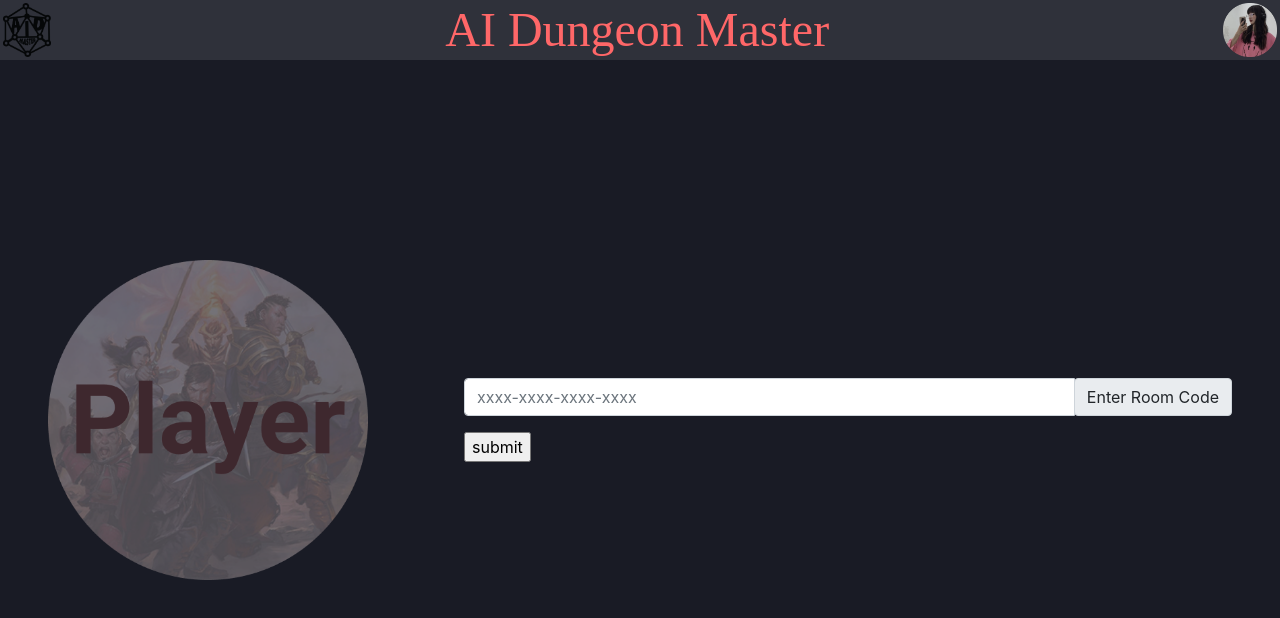
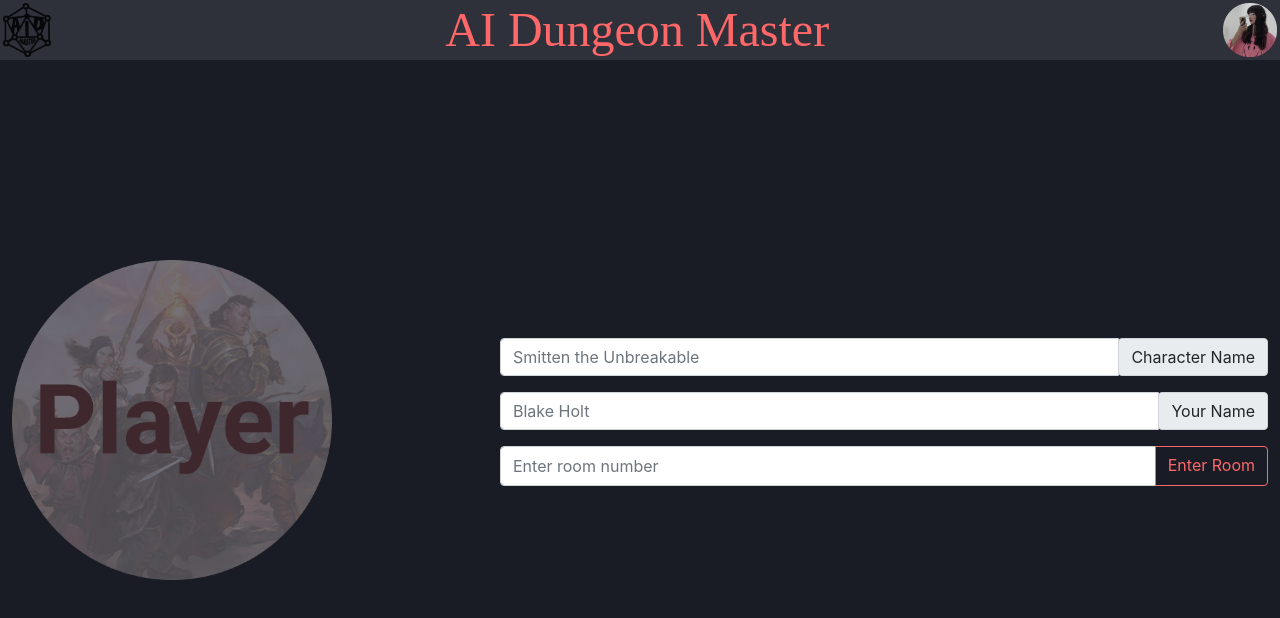
Before and after one commit to fadiatamny/AID-Master, a React (Create React App) app in the folder fate/: page /AdventurerLogin in a window 1280 px wide. Shown: the top 618 px of the page. Built offline with nearby package versions, Linux system fonts and the light colour scheme; no server answers; a web font is replaced by a local one.

Commit message:
connects to both player and dm

```diff
--- a/fate/src/pages/GameScreen/Chat/ChatWindow/index.tsx
+++ b/fate/src/pages/GameScreen/Chat/ChatWindow/index.tsx
@@ -12,10 +12,12 @@ export interface ChatWindowProps {
     activeChat: string
     messages: any
     setMessages: any
+    username: string
+    playerName: string
     rid: string
 }
 
-const ChatWindow = ({ data, activeChat, rid, messages, setMessages }: ChatWindowProps) => {
+const ChatWindow = ({ data, activeChat, username, playerName, rid, messages, setMessages }: ChatWindowProps) => {
     const eventsManager = EventsManager.instance
     const [message, setMessage] = React.useState('')
 
@@ -40,8 +42,8 @@ const ChatWindow = ({ data, activeChat, rid, messages, setMessages }: ChatWindow
 
     const sendMessage = () => {
         if (activeChat === 'AID Master') {
-            eventsManager.trigger(SocketEvents.SEND_SCENARIO, { id: rid, username: 'DM', message: message })
-        } else eventsManager.trigger(SocketEvents.SEND_MESSAGE, { id: rid, username: 'DM', message: message })
+            eventsManager.trigger(SocketEvents.SEND_SCENARIO, { id: rid, username: username, message: message })
+        } else eventsManager.trigger(SocketEvents.SEND_MESSAGE, { id: rid, username: username, message: message })
     }
     return (
         <div className="col justify-content-center">
--- a/fate/src/pages/GameScreen/Chat/index.tsx
+++ b/fate/src/pages/GameScreen/Chat/index.tsx
@@ -4,36 +4,36 @@ import ChatTabs from './ChatTabs'
 import EventsManager from '../../../services/EventsManager'
 import ChatWindow from './ChatWindow'
 import { SocketEvents } from '../../../models/SocketEvents.model'
+import { MessageProps } from './ChatWindow/MessageList/Message'
 
 export interface ChatProps {
     messages?: any
     setMessages?: any
     rid: string
+    username: string
+    playerName: string
+    type: string
 }
 
-const Chat = ({ messages, rid, setMessages }: ChatProps) => {
+const Chat = ({ messages, username, playerName, type, rid, setMessages }: ChatProps) => {
     const [activeChat, setActiveChat] = React.useState('All')
     const mockDataMessages = [
         {
-            username: 'Smittens the Unbreakable',
-            playerName: 'Blake Holt',
-            messageText: 'A member of the Zhentarim, following a lead that Cult activity was spotted in the area, entered the cave to investigate. He was waylaid by the goblins. Now the goblins are raiding the countryside at the behest of the Cult, ensuring that no more Zhentarim operatives happen across the area.',
+            username: 'Game Bot',
+            playerName: 'AID Master Team',
+            messageText: `Welcome to the AID Master Game chat ${username}`,
             myMessage: false
-        },
-        {
-            username: 'DM',
-            playerName: 'Kyra Warner',
-            messageText: 'If the goblins are alerted, they shoot through the holes at anyone in the passageway between their wall and the cave entrance. Treat the holes as arrow slits, giving the goblins three-quarters cover.',
-            myMessage: true
-
         }
     ]
 
     const generateGeneralTabs = () => {
-        const generalTabs = [
-            { username: 'All', playerName: '' },
-            { username: 'AID Master', playerName: 'get some help' }
-        ]
+        let generalTabs = []
+        if (type == 'dm')
+            generalTabs = [
+                { username: 'All', playerName: '' },
+                { username: 'AID Master', playerName: 'get some help' }
+            ]
+        else generalTabs = [{ username: 'All', playerName: '' }]
         return generalTabs.map((t) => {
             if (activeChat === t.username) {
                 t = Object.assign({}, t, { isActive: true })
@@ -44,7 +44,7 @@ const Chat = ({ messages, rid, setMessages }: ChatProps) => {
 
     const generateChatTabs = () => {
         const tabs = []
-        tabs.push(...mockDataMessages.map((m) => ({ username: m.username, playerName: m.playerName })))
+        tabs.push(...messages.map((m: MessageProps) => ({ username: m.username, playerName: m.playerName })))
         return tabs.map((t) => {
             if (activeChat === t.username) {
                 t = Object.assign({}, t, { isActive: true })
@@ -66,6 +66,8 @@ const Chat = ({ messages, rid, setMessages }: ChatProps) => {
                         data={[...mockDataMessages, ...messages]}
                         messages={messages}
                         setMessages={setMessages}
+                        username={username}
+                        playerName={playerName}
                         activeChat={activeChat}
                         rid={rid}
                     />
--- a/fate/src/pages/GameScreen/index.tsx
+++ b/fate/src/pages/GameScreen/index.tsx
@@ -23,7 +23,9 @@ const GameScreen = ({ location }: any) => {
     const [roomid, setRoomid] = useState('')
     const [messages, setMessages] = useState<MessageType[]>([])
     const eventsManager = EventsManager.instance
-
+    const [uname, setUname] = useState('')
+    const [pname, setPname] = useState('')
+    const [ptype, setPtype] = useState('')
     const connected = () => {
         console.log('GameScreen: connected')
     }
@@ -88,9 +90,16 @@ const GameScreen = ({ location }: any) => {
         eventsManager.on(SocketEvents.SCENARIO, 'game-componment', (obj: any) => handleScenario(obj))
         eventsManager.on(SocketEvents.SCENARIO_GUIDE, 'game-componment', (obj: any) => handleScenarioGuide(obj))
         //get room id from url
-        const { rid } = queryString.parse(location.search)
+        const { rid, playerName, username, type } = queryString.parse(location.search)
         //@ts-ignore
         setRoomid(rid)
+        //@ts-ignore
+        setUname(username)
+        //@ts-ignore
+        setPname(playerName)
+        //@ts-ignore
+        setPtype(type)
+
     }, [])
 
     return (
@@ -98,7 +107,7 @@ const GameScreen = ({ location }: any) => {
             <Header />
             <div className={`${styles.container}`}>
                 {/*@ts-ignore*/}
-                <Chat messages={messages} rid={roomid} />
+                <Chat messages={messages} rid={roomid} username={uname} playerName={pname} type={ptype} />
             </div>
         </div>
     )
--- a/fate/src/pages/StartingPages/AdvLogin/index.tsx
+++ b/fate/src/pages/StartingPages/AdvLogin/index.tsx
@@ -3,34 +3,72 @@ import AdvCircle from '../../../assets/images/CircleAdventurer.png'
 import { useState } from 'react'
 import Header from '../../../components/Header/Header'
 import Input from '../../../components/Input/Input'
+import EventsManager from '../../../services/EventsManager'
+import { SocketEvents } from '../../../models/SocketEvents.model'
 
-const AdvLoginScreen = () => {
+const AdvLoginScreen = (props: any) => {
     const [roomNumber, setRoomNumber] = useState('')
+    const [username, setUsername] = useState('')
+    const [playerName, setPlayerName] = useState('')
+    const eventsManager = EventsManager.instance
 
-    const handleSubmit = (event: React.FormEvent) => {
-        event.preventDefault()
-        alert(roomNumber)
+
+
+    const handleSubmit = () => {
+        eventsManager.on(SocketEvents.ROOM_JOINED, 'home-screen', (obj: any) => {
+            console.log('lol')
+            props.history.push(`/game?rid=${roomNumber}&playerName=${playerName}&username=${username}&type=${obj.type}`)
+        })
+        eventsManager.trigger(SocketEvents.JOIN_ROOM, {
+            id: roomNumber,
+            userId: 'blablabla',
+            data: { type: 'player', id: 'blablabla', username: username }
+        })
     }
 
-    const handleChange = (event: React.ChangeEvent<HTMLInputElement>) => {
+    const handleRoomChange = (event: React.ChangeEvent<HTMLInputElement>) => {
         setRoomNumber(event.target.value)
+    }
+
+    const handleUsernameChange = (event: React.ChangeEvent<HTMLInputElement>) => {
+        setUsername(event.target.value)
+    }
+
+    const handleNameChange = (event: React.ChangeEvent<HTMLInputElement>) => {
+        setPlayerName(event.target.value)
     }
 
     return (
         <div>
             <Header />
-            <div className={styles.container}>
-                <img src={AdvCircle} className={styles.roundImage} />
-                <form onSubmit={handleSubmit}>
+            <div className={`row ${styles.container}`}>
+                <div className="col">
+                    <img src={AdvCircle} className={styles.roundImage} />
+                </div>
+                <div className="col">
+                    <Input
+                        id="AdvUsername"
+                        className={styles.advRoomCode}
+                        label="Character Name"
+                        placeholder="Smitten the Unbreakable"
+                        onChange={handleUsernameChange}
+                    />
+                    <Input
+                        id="AdvName"
+                        className={styles.advRoomCode}
+                        label="Your Name"
+                        placeholder="Blake Holt"
+                        onChange={handleNameChange}
+                    />
                     <Input
                         id="AdvRoomEnter"
                         className={styles.advRoomCode}
-                        label="Enter Room Code"
-                        placeholder="xxxx-xxxx-xxxx-xxxx"
-                        onChange={handleChange}
+                        submitLabel="Enter Room"
+                        placeholder="Enter room number"
+                        onChange={handleRoomChange}
+                        onSubmit={handleSubmit}
                     />
-                    <input type="submit" value="submit" />
-                </form>
+                </div>
             </div>
         </div>
     )
--- a/fate/src/pages/StartingPages/HomePage/index.tsx
+++ b/fate/src/pages/StartingPages/HomePage/index.tsx
@@ -17,8 +17,10 @@ const HomaPage = (props: any) => {
     }
 
     const clickDM = () => {
+        const playerName = "Game Master"
+        const username = "DM"
         eventsManager.on(SocketEvents.ROOM_CREATED, 'home-screen', ({ id }: any) => {
-            props.history.push(`/game?rid=${id}`)
+            props.history.push(`/game?rid=${id}&playerName=${playerName}&username=${username}&type=dm`)
         })
         eventsManager.trigger(SocketEvents.CREATE_ROOM, { playerId: 'blablablablabl', username: 'bladvblaslblasdbfla' })
     }
--- a/fate/src/services/SocketManager.ts
+++ b/fate/src/services/SocketManager.ts
@@ -64,12 +64,12 @@ export default class SocketManager {
         this._socket.emit(SocketEvents.HI, {})
     }
 
-    private _createRoom({playerId, username}: any) {
+    private _createRoom({ playerId, username }: any) {
         this._socket.emit(SocketEvents.CREATE_ROOM, playerId, username)
     }
 
-    private _joinRoom(id: string, userId: string, data: IPlayer) {
-        this._socket.emit(SocketEvents.JOIN_ROOM, { id, userId, data })
+    private _joinRoom({ id, userId, data }: any) {
+        this._socket.emit(SocketEvents.JOIN_ROOM, id, userId, data)
     }
 
     private _sendMessage({ id, username, message, target }: any) {
@@ -91,7 +91,6 @@ export default class SocketManager {
     }
 
     private _roomCreated(id: string) {
-        console.log('hola')
         EventsManager.instance.trigger(SocketEvents.ROOM_CREATED, { id })
     }
 
@@ -103,7 +102,7 @@ export default class SocketManager {
         EventsManager.instance.trigger(SocketEvents.PLAYER_DATA, { playerid, playerdata })
     }
 
-    private _roomJoined(username: string, type: PlayerType) {
+    private _roomJoined(username: string, type: string) {
         EventsManager.instance.trigger(SocketEvents.ROOM_JOINED, { username, type })
     }
 
```
